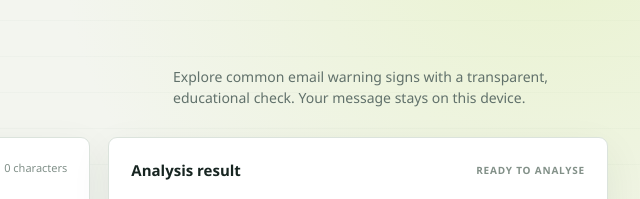
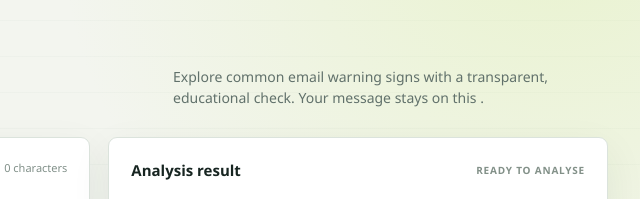
Before and after one commit to vivian-okosun/capstone, a plain HTML site: page index.html in a window 1280 px wide. Shown: the part 128-327 px from the top of the page, 622-1262 px from the left. Drawn offline with Linux system fonts and the light colour scheme.

Commit message:
capstone

```diff
--- a/index.html
+++ b/index.html
@@ -28,7 +28,7 @@
 				<p class="eyebrow">Browser-based security triage</p>
 				<h1 id="page-title">Phishing Email<br>Analyser</h1>
 			</div>
-			<p class="intro-copy">Explore common email warning signs with a transparent, educational check. Your message stays on this device.</p>
+			<p class="intro-copy">Explore common email warning signs with a transparent, educational check. Your message stays on this .</p>
 		</section>
 
 		<div class="workspace">
```
